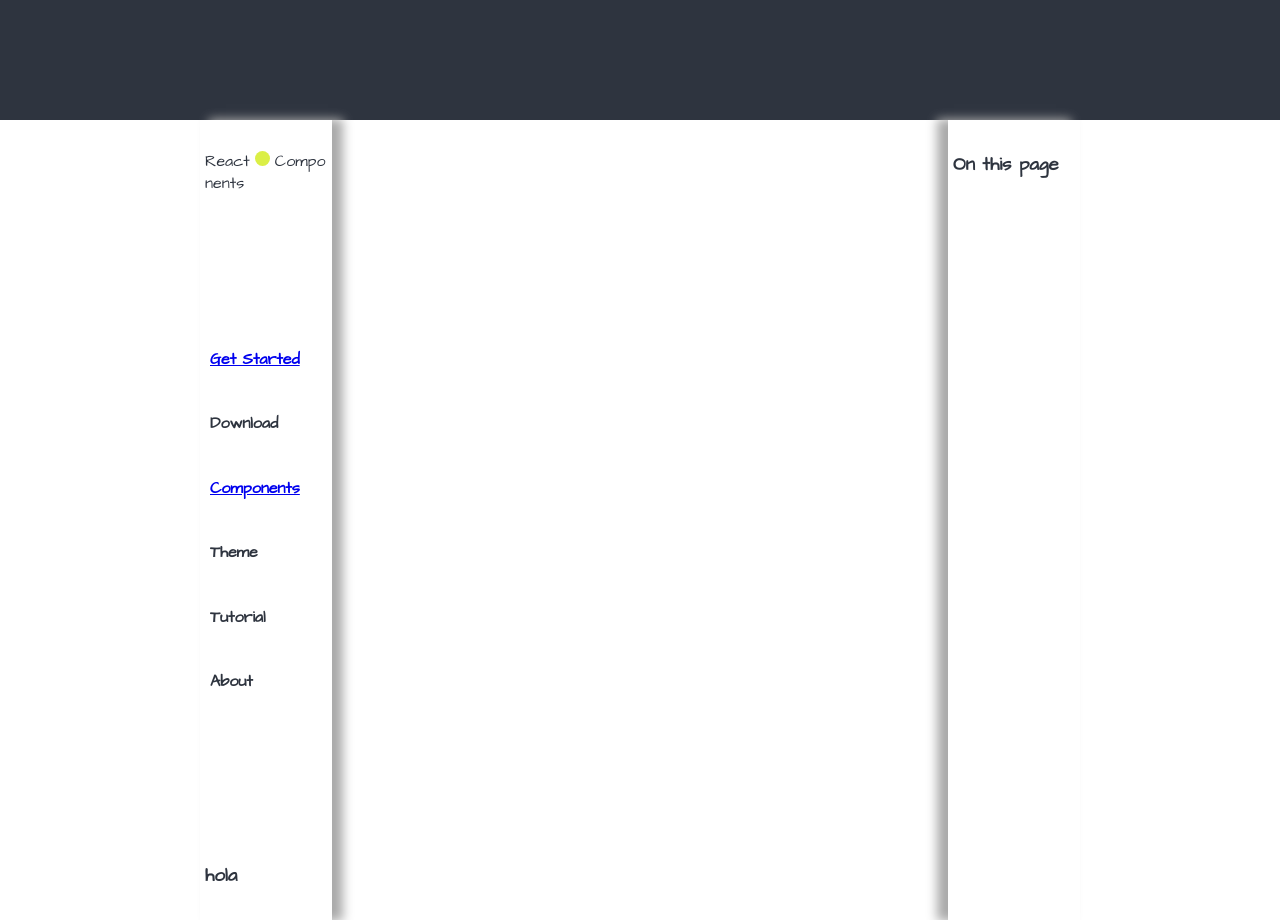
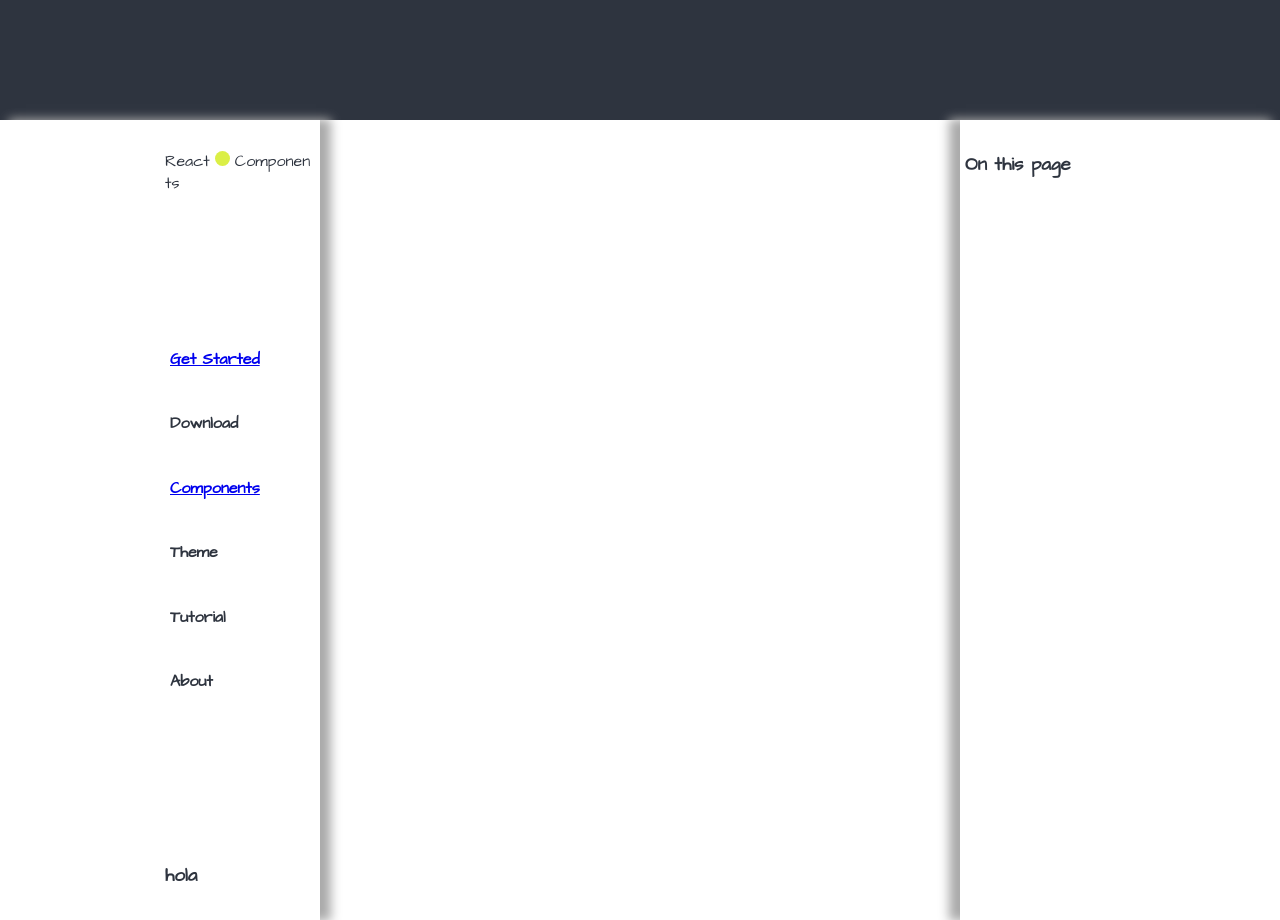
Before and after one commit to leonsuaren/reactdotcom, a React (Create React App) app in the folder reactdotcom/: page / in a window 1280 px wide. Shown: the part 680-1600 px from the top of the page. Built offline with nearby package versions, Linux system fonts and the light colour scheme.

Commit message:
style get started wiew

```diff
--- a/reactdotcom/src/components/menu/Menu.jsx
+++ b/reactdotcom/src/components/menu/Menu.jsx
@@ -1,5 +1,5 @@
 import React, { useEffect, Fragment } from 'react';
-import { MenuWrapper, MenuContent, DotBox, Letter, Dot, BigDot, LeftEye, RigthEye } from './styled';
+import { MenuWrapper, MenuContent, DotBox, Letter, Dot, BigDot, LeftEye, RigthEye, MenuContainer } from './styled';
 import { Link } from 'react-router-dom';
 
 export const Menu = () => {
@@ -14,6 +14,7 @@ export const Menu = () => {
         <LeftEye className='eye' />
         <RigthEye className='eye' />
       </BigDot>
+      <MenuContainer>
         <MenuWrapper id='menuAnimation'>
           <DotBox>
             <Letter className='letter'>R</Letter>
@@ -49,6 +50,7 @@ export const Menu = () => {
           </div>
           <h3>hola</h3>
         </MenuWrapper>
+      </MenuContainer>
     </Fragment>
   )
 };
--- a/reactdotcom/src/components/menu/anime.jsx
+++ b/reactdotcom/src/components/menu/anime.jsx
@@ -17,7 +17,7 @@ export const BrandAnimation = () => {
     .add({
       targets: '#dotAnimation',
       keyframes: [
-        { translateY: 120, delay: 800, easing: 'easeOutBounce' },
+        { translateY: 100, delay: 800, easing: 'easeOutBounce' },
         { translateX: 10, delay: 500, easing: 'easeOutBounce' },
         { translateX: -10, delay: 500, easing: 'easeOutBounce' },
         { translateX: 0, delay: 500, easing: 'easeOutBounce' },
@@ -25,19 +25,23 @@ export const BrandAnimation = () => {
       ],
       duration: 500,
       loop: 2,
-      direction: 'reverse'
+      // direction: 'reverse'
     })
     .add({
       targets: '#bigDotAnimation',
       keyframes: [
-        { translateX: 200, delay: 500, easing: 'easeOutExpo' },
-        { translateX: -200, delay: 1500, easing: 'easeOutExpo' }
+        { translateX: 110, delay: 500, easing: 'easeOutExpo' },
+        { translateX: -110, delay: 1500, easing: 'easeOutExpo' }
       ]
     })
     .add({
       targets: '#dotAnimation',
       endDelay: 1500,
-      translateY: [100, 0],
-      easing: 'easeOutBounce'
+      keyframes: [
+        {translateY: -50, delay: 100},
+        {translateY: 80, delay: 100},
+        {translateY: 0, delay: 100, easing: 'easeOutBounce'}
+      ],
+      duration: 1500
     })
 }
--- a/reactdotcom/src/components/menu/styled.jsx
+++ b/reactdotcom/src/components/menu/styled.jsx
@@ -6,9 +6,14 @@ export const MenuWrapper = styled.div`
   box-sizing: border-box;
   padding: 5px;
   align-items: center;
-  justify-items: start;
-  width: 100%;
+  justify-content: start;
+  width: 50%;
   height: 100vh;
+`;
+
+export const MenuContainer = styled.div`
+  display: flex;
+  justify-content: flex-end;
   background-color: #ffffff;
   box-shadow: 10px 0px 10px 1px #aaaaaa;
 `;
@@ -20,7 +25,6 @@ export const MenuContent = styled.div`
 `;
 
 export const DotBox = styled.div`
-  width: 100%;
   height: 30px;
 `;
 
--- a/reactdotcom/src/global/PageLayout.jsx
+++ b/reactdotcom/src/global/PageLayout.jsx
@@ -5,8 +5,8 @@ import styled from 'styled-components';
 
 const Container = styled.div`
   display: grid;
-  grid-template-columns: 15% 70% 15%;
-  margin: 0px 200px;
+  grid-template-columns: 25% 50% 25%;
+  margin: 0px 0px;
 `;
 
 const MainContainer = styled.div`
--- a/reactdotcom/src/views/get-started/styled.jsx
+++ b/reactdotcom/src/views/get-started/styled.jsx
@@ -23,6 +23,7 @@ export const Button = styled.button`
   margin: 0;
   padding: 0%;
   box-sizing: border-box;
+  box-shadow: 0 5px 15px #93f856;
 `;
 
 export const WelcomeText = styled.h1`
--- a/reactdotcom/src/views/home/anime.js
+++ b/reactdotcom/src/views/home/anime.js
@@ -1,7 +1,7 @@
 export const homeAnimation = {
   targets: '#homeContainerAnimation',
   translateY: [900, 0],
-  delay: 9000,
+  delay: 10000,
   easing: 'easeInOutQuint'
 };
 
```
Lines whose indentation alone changed are shown as unchanged.
